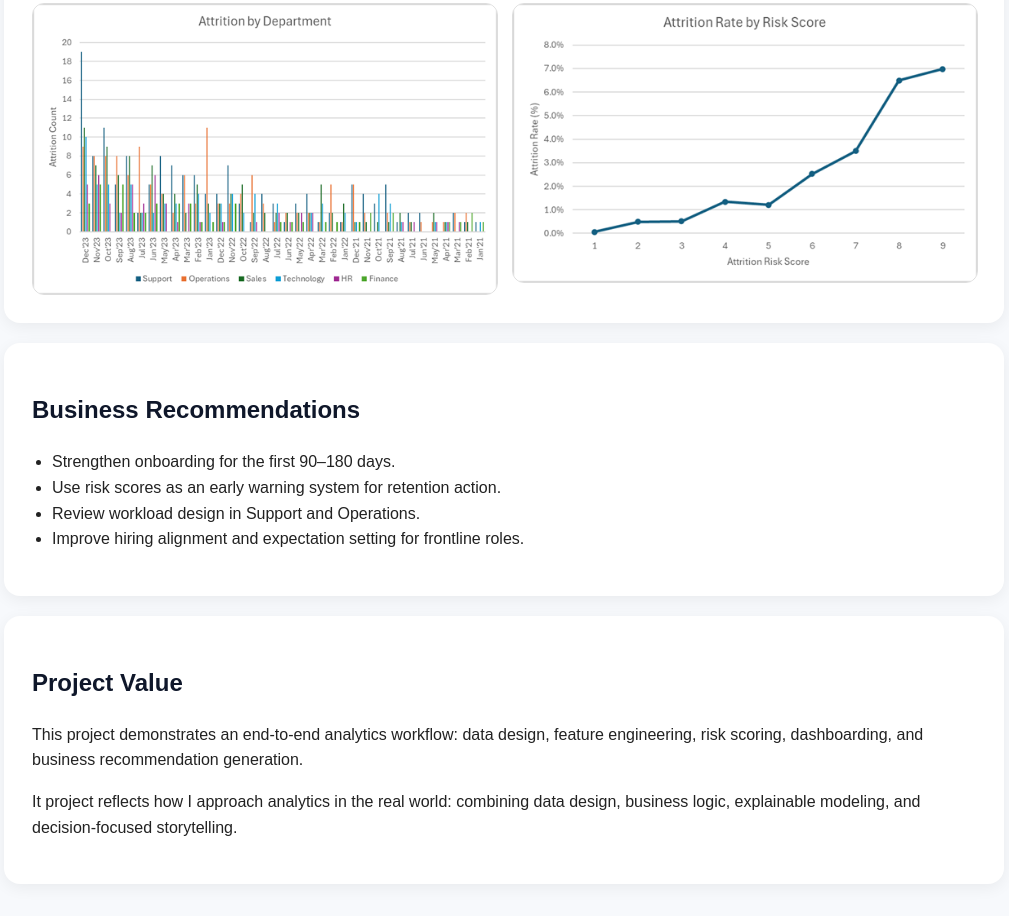
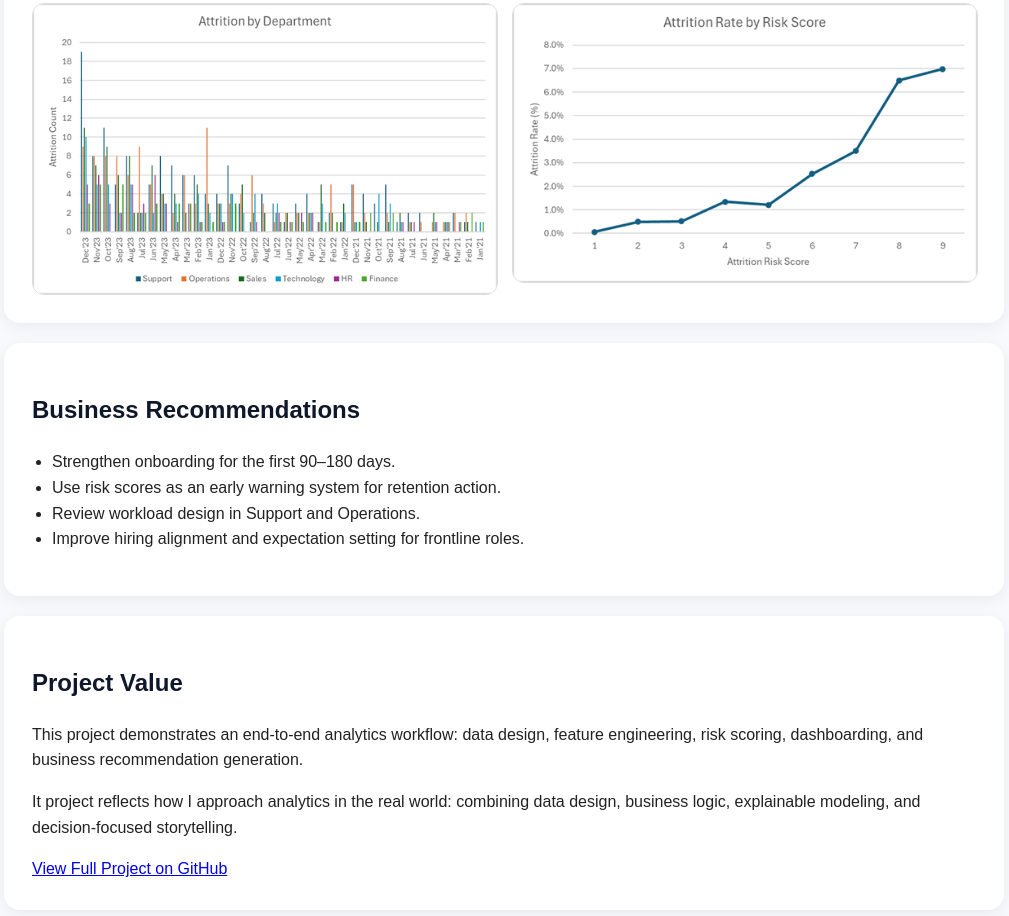
Before and after one commit to legesh-analytics/legesh-analytics.github.io, a plain HTML site: page hr-attrition-project.html in a window 1280 px wide. Shown: the part 2047-2963 px from the top of the page, without its empty margins (136-1145 px from the left). Drawn offline with Linux system fonts and the light colour scheme.

Commit message:
Add link to GitHub project in HTML file

```diff
--- a/hr-attrition-project.html
+++ b/hr-attrition-project.html
@@ -202,6 +202,9 @@ DepartmentRisk
         It project reflects how I approach analytics in the real world: combining data design,
         business logic, explainable modeling, and decision-focused storytelling.
       </p>
+      <a href="https://github.com/your-username/hr-attrition-analytics" target="_blank">
+      View Full Project on GitHub
+      </a>
     </div>
 
   </div>
```
